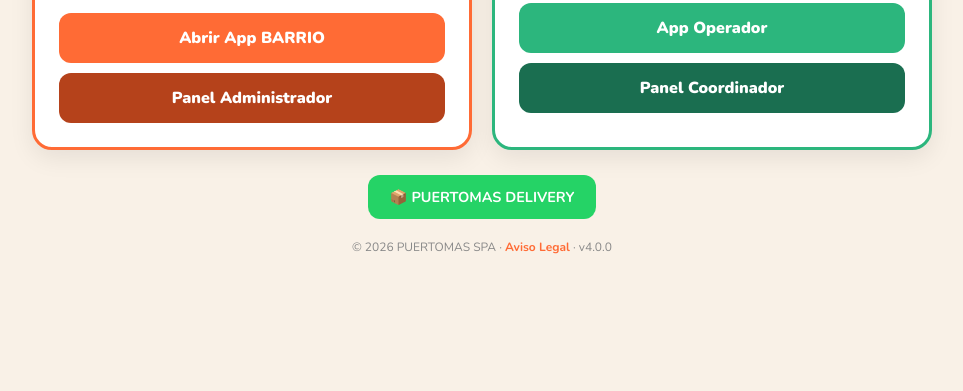
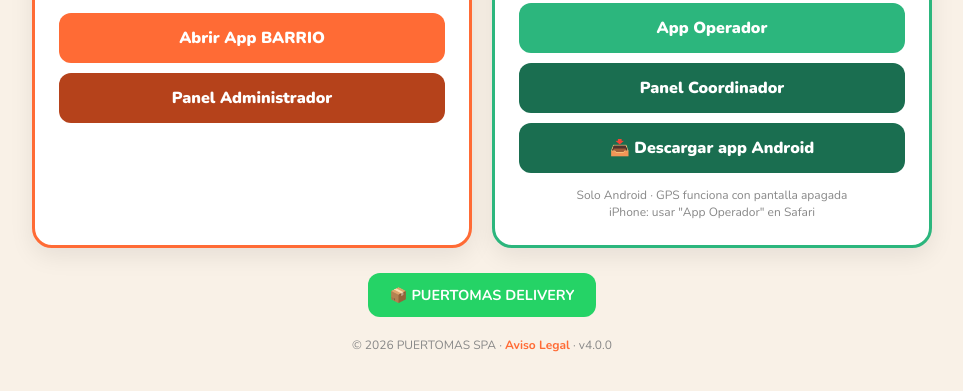
Before and after one commit to lascsoporte/BARRIO, a website: page public/index.html in a window 1280 px wide. Shown: the part 295-686 px from the top of the page, without its empty margins (158-1121 px from the left). Drawn offline with nearby package versions, Linux system fonts and the light colour scheme.

Commit message:
Portal: agregar boton descarga APK TRACKMAS para Android

```diff
--- a/public/index.html
+++ b/public/index.html
@@ -79,6 +79,8 @@
             <div class="btn-group">
                 <a class="btn btn-trackmas-app" href="https://barrio.alwaysdata.net/trackmas/app">App Operador</a>
                 <a class="btn btn-trackmas-panel" href="https://barrio.alwaysdata.net/trackmas/panel">Panel Coordinador</a>
+                <a class="btn btn-trackmas-apk" href="https://barrio.alwaysdata.net/trackmas/descargar-apk" download="trackmas.apk" style="background:#1a6e50; display:block;">📥 Descargar app Android</a>
+                <p style="font-size:0.75rem; color:#888; margin:4px 0 0; text-align:center; line-height:1.4;">Solo Android · GPS funciona con pantalla apagada<br>iPhone: usar "App Operador" en Safari</p>
             </div>
         </div>
     </div>
```
